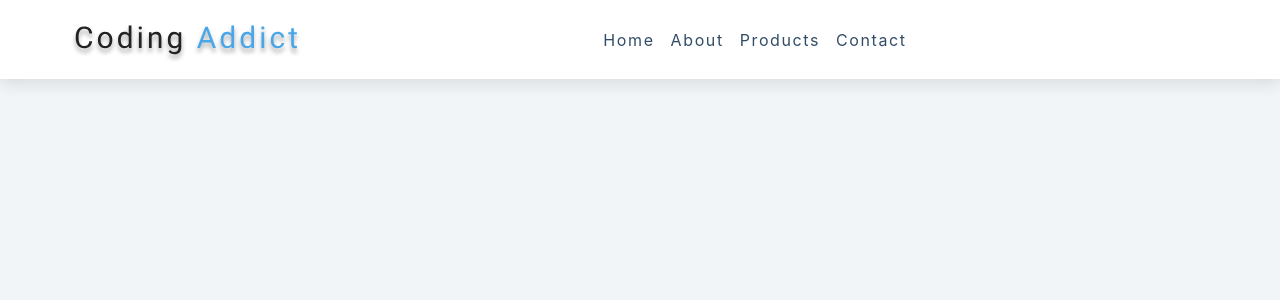
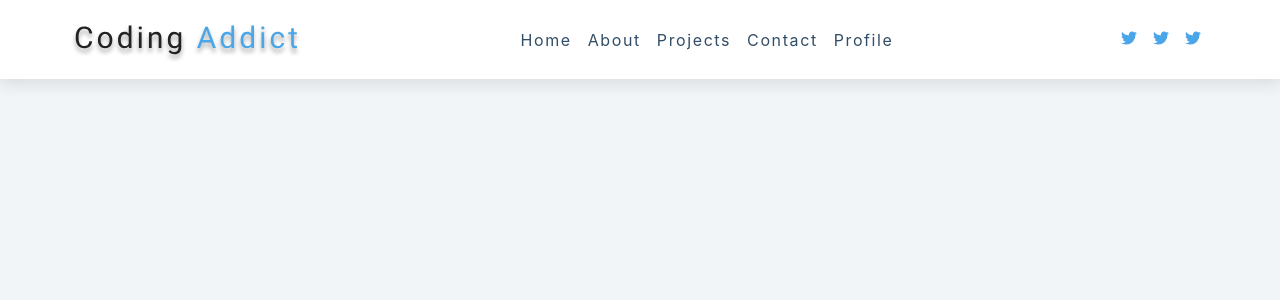
Before and after one commit to DevEljah/navbar_menu, a React (Create React App) app: page / in a window 1280 px wide. Shown: the top 300 px of the page. Built offline with nearby package versions, Linux system fonts and the light colour scheme.

Commit message:
render data links

```diff
--- a/src/components/Navbar.jsx
+++ b/src/components/Navbar.jsx
@@ -1,5 +1,5 @@
 import React, { useState, useRef, useEffect } from "react";
-import { FaBars } from "react-icons/fa";
+import { FaBars, FaTwitter } from "react-icons/fa";
 import { links, social } from "../utils/data";
 
 import logo from "./logo.svg";
@@ -16,21 +16,40 @@ const Navbar = () => {
         </div>
         <div className="links-container show-container">
           <ul className="links">
-            <li>
-              <a href="#">Home</a>
-            </li>
-            <li>
-              <a href="#">About</a>
-            </li>
-            <li>
-              <a href="#">Products</a>
-            </li>
-            <li>
-              <a href="#">Contact</a>
-            </li>
+            {/*  {links.map((link) => (
+              <ul className="links">
+                <li key={link.id}>
+                  <a href={link.url}> {link.text} </a>
+                </li>
+              </ul>
+            ))} */}
+            {links.map((link) => {
+              const { id, url, text } = link;
+              return (
+                <li key={id}>
+                  <a href={url}>{text}</a>
+                </li>
+              );
+            })}
           </ul>
         </div>
-        <ul className="social-icon"></ul>
+        <ul className="social-icons">
+          <li>
+            <a href="https://www.twitter.com">
+              <FaTwitter />
+            </a>
+          </li>
+          <li>
+            <a href="https://www.twitter.com">
+              <FaTwitter />
+            </a>
+          </li>
+          <li>
+            <a href="https://www.twitter.com">
+              <FaTwitter />
+            </a>
+          </li>
+        </ul>
       </div>
     </nav>
   );
```
